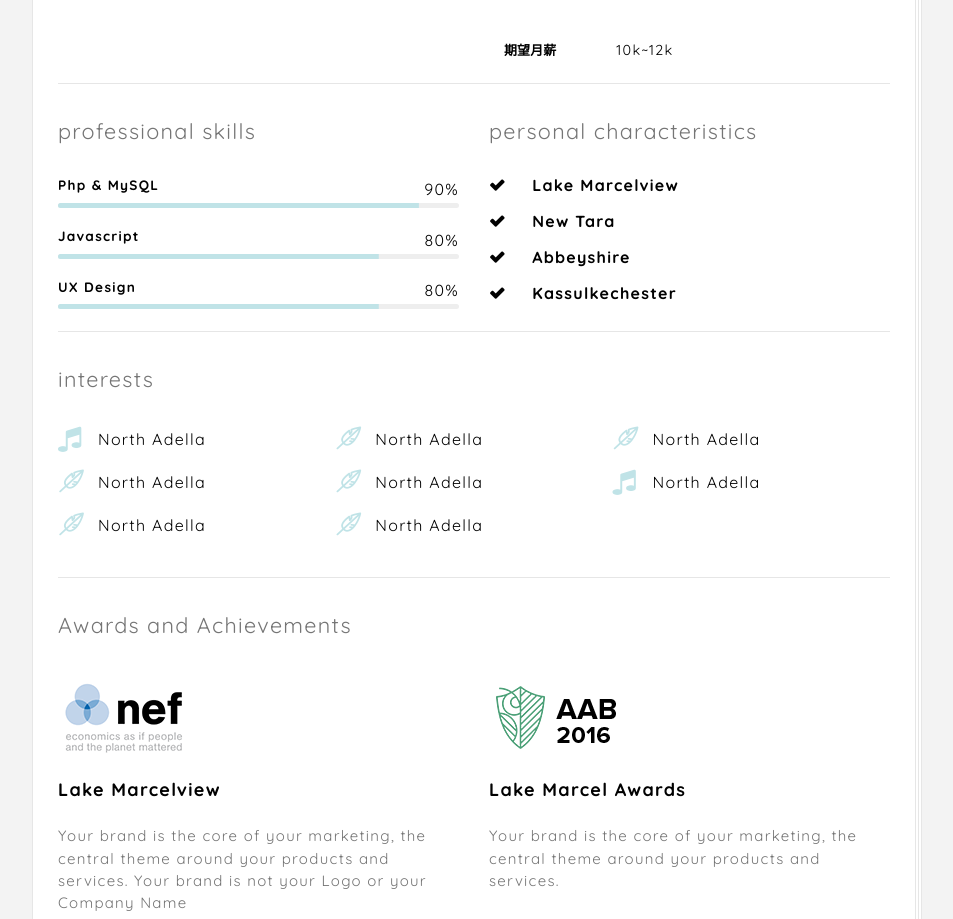
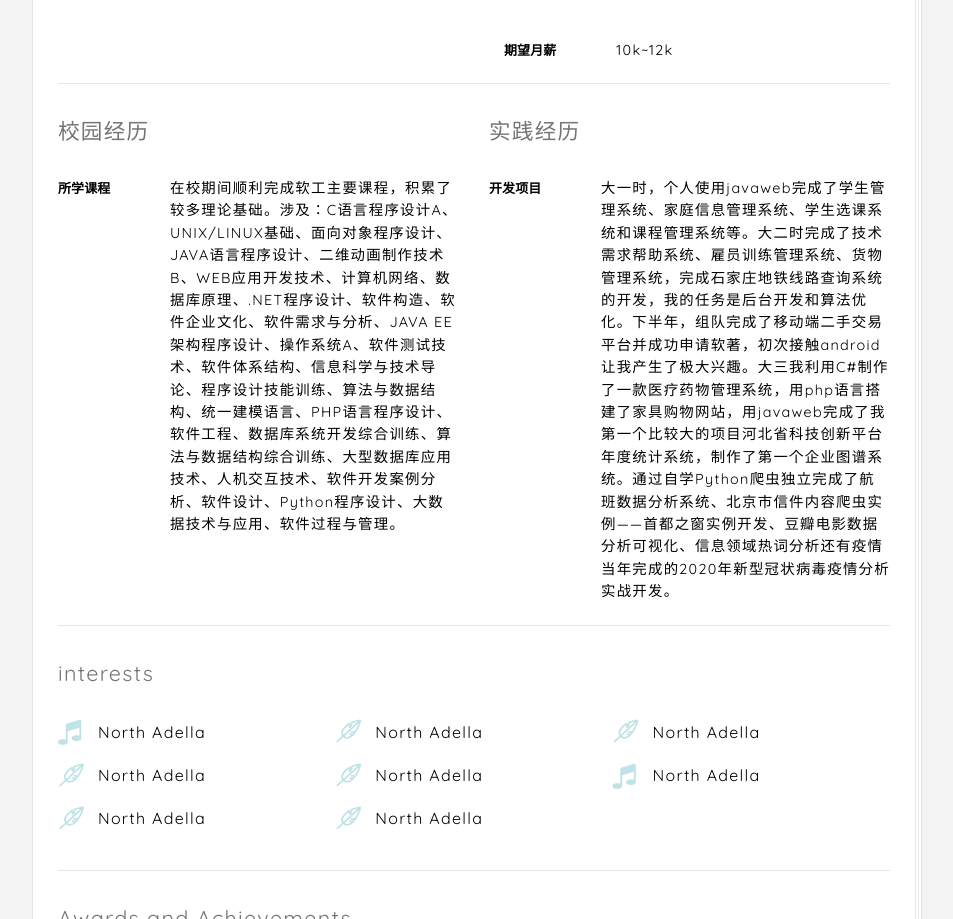
Before and after one commit to jcc893225523/jcc893225523.github.io, a plain HTML site: page index.html in a window 1280 px wide. Shown: the part 1017-1936 px from the top of the page, without its empty margins (282-1235 px from the left). Drawn offline with Linux system fonts and the light colour scheme; some packages are replaced by stand-ins of ours; a script that the page names is missing; files whose address does not match are found by name.

Commit message:
Update index.html

```diff
--- a/index.html
+++ b/index.html
@@ -248,34 +248,19 @@
 
         <section class="section brd-btm">
             <div class="row">
-                <div class="col-sm-6 clear-mrg">
-                    <h2 class="title-thin text-muted">professional skills</h2>
-
-                    <div class="progress-line ace-animate" role="progressbar" aria-valuenow="90" aria-valuemin="0" aria-valuemax="100">
-                        <strong class="progress-title">Php & MySQL</strong>
-                        <div class="progress-bar" data-text="90%" data-value="0.9"></div>
-                    </div>
-
-                    <div class="progress-line ace-animate" role="progressbar" aria-valuenow="80" aria-valuemin="0" aria-valuemax="100">
-                        <strong class="progress-title">Javascript</strong>
-                        <div class="progress-bar" data-text="80%" data-value="0.8"></div>
-                    </div>
-
-                    <div class="progress-line ace-animate" role="progressbar" aria-valuenow="80" aria-valuemin="0" aria-valuemax="100">
-                        <strong class="progress-title">UX Design</strong>
-                        <div class="progress-bar" data-text="80%" data-value="0.8"></div>
-                    </div>
+               <div class="col-sm-6 clear-mrg">
+                    <h2 class="title-thin text-muted">校园经历</h2>
+                    <dl class="dl-horizontal clear-mrg">
+                        <dt class="text-upper">所学课程</dt>
+                        <dd>在校期间顺利完成软工主要课程，积累了较多理论基础。涉及：C语言程序设计A、UNIX/LINUX基础、面向对象程序设计、JAVA语言程序设计、二维动画制作技术B、WEB应用开发技术、计算机网络、数据库原理、.NET程序设计、软件构造、软件企业文化、软件需求与分析、JAVA EE架构程序设计、操作系统A、软件测试技术、软件体系结构、信息科学与技术导论、程序设计技能训练、算法与数据结构、统一建模语言、PHP语言程序设计、软件工程、数据库系统开发综合训练、算法与数据结构综合训练、大型数据库应用技术、人机交互技术、软件开发案例分析、软件设计、Python程序设计、大数据技术与应用、软件过程与管理。</dd>
+                    </dl>
                 </div><!-- .col-sm-6 -->
-
-                <div class="col-sm-6 clear-mrg">
-                    <h2 class="title-thin text-muted">personal characteristics</h2>
-
-                    <ul class="styled-list clear-mrg">
-                        <li>Lake Marcelview</li>
-                        <li>New Tara</li>
-                        <li>Abbeyshire</li>
-                        <li>Kassulkechester</li>
-                    </ul>
+               <div class="col-sm-6 clear-mrg">
+                    <h2 class="title-thin text-muted">实践经历</h2>
+                    <dl class="dl-horizontal clear-mrg">
+                        <dt class="text-upper">开发项目</dt>
+                        <dd>大一时，个人使用javaweb完成了学生管理系统、家庭信息管理系统、学生选课系统和课程管理系统等。大二时完成了技术需求帮助系统、雇员训练管理系统、货物管理系统，完成石家庄地铁线路查询系统的开发，我的任务是后台开发和算法优化。下半年，组队完成了移动端二手交易平台并成功申请软著，初次接触android让我产生了极大兴趣。大三我利用C#制作了一款医疗药物管理系统，用php语言搭建了家具购物网站，用javaweb完成了我第一个比较大的项目河北省科技创新平台年度统计系统，制作了第一个企业图谱系统。通过自学Python爬虫独立完成了航班数据分析系统、北京市信件内容爬虫实例——首都之窗实例开发、豆瓣电影数据分析可视化、信息领域热词分析还有疫情当年完成的2020年新型冠状病毒疫情分析实战开发。</dd>
+                    </dl>
                 </div><!-- .col-sm-6 -->
             </div><!-- .row -->
         </section><!-- .section -->
```
